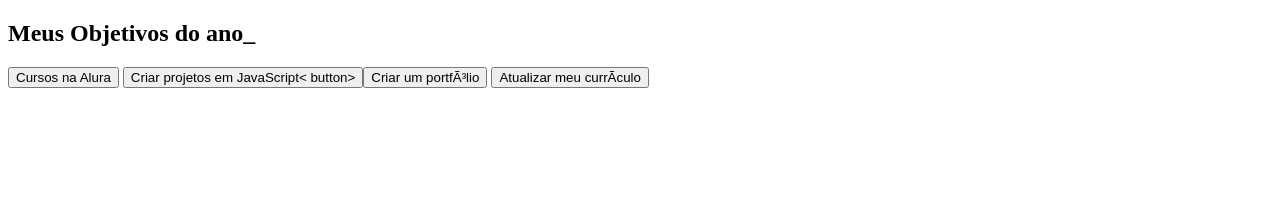
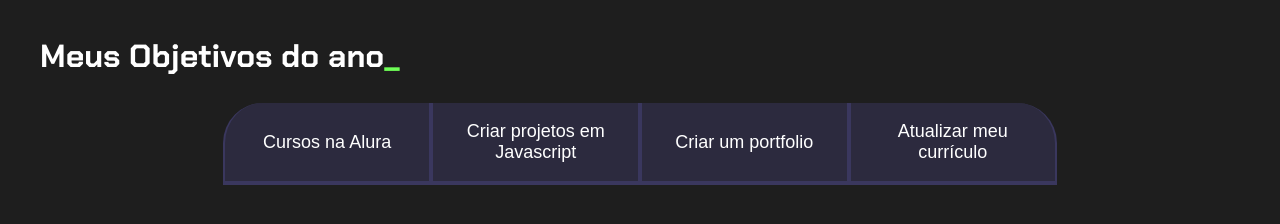
Before and after one commit to HellenQuedas/Meus-objetivos-do-ano, a plain HTML site: page index.html in a window 1280 px wide. Drawn offline with Linux system fonts and the light colour scheme.

Commit message:
Add files via upload

```diff
--- a/index.html
+++ b/index.html
@@ -1,20 +1,22 @@
 <!DOCTYPE html>
-<html lang=”pt-br”>
-    <head>
-        <meta charset=”UTF-8”>
-        <meta name=”viewport” content=”width=device-width, initial-
-scale=1.0”>
-        <title>Meus objetivos do ano</title>
-        <link rel=”stylesheet” href=”style.css”>
-    </head>
-     <body>
-         <section class=”conteudo-principal”></section>
-         <h2 class=”titulo-principal”>Meus Objetivos do ano_</h2>
-         <div class=”botoes”>
-             <button class=”botao”>Cursos na Alura</button>
-             <button class=”botao”>Criar projetos em JavaScript<
-button>
-             <button class=”botao”>Criar um portfólio</button>
-             <button class=”botao”>Atualizar meu currículo</button>
-         </div>
+<html lang="pt-br">
+
+<head>
+    <meta charset="UTF-8">
+    <meta name="viewport" content="width=device-width, initial-scale=1.0">
+    <title>Meus objetivos do ano</title>
+    <link rel="stylesheet" href="style.css">
+</head>
+
+<body>
+    <section class="conteudo-principal">
+        <h2 class="titulo-principal">Meus Objetivos do ano<span>_</span></h2>
+        <div class="botoes">
+            <button class="botao">Cursos na Alura</button>
+            <button class="botao">Criar projetos em Javascript</button>
+            <button class="botao">Criar um portfolio</button>
+            <button class="botao">Atualizar meu currículo</button>
+        </div>
+    </section>
 </body>
+</html>
--- a/style.css
+++ b/style.css
@@ -1,16 +1,76 @@
-@import url(‘https://fonts.googleapis.com/ css2?family=Chakra+Petch:wght@400;700&display=swap’);
+@import url('https://fonts.googleapis.com/css2?family=Chakra+Petch:wght@400;700&display=swap');
 
-:root{
-    --cor-de-fundo:  #1E1E1E;
-    --verde:  #6fff57
-    --branco:  #FFFFFF;
-    --botao-ativo:  #3a375e
-    --botao-inativo:  rgba(58, 55, 94, 0.5);
-    --texto-fundo:  rgba(58, 55, 94, 0.3)
+:root {
+    --cor-de-fundo: #1E1E1E;
+    --verde: #6FFF57;
+    --branco: #FFFFFF;
+    --botao-ativo: #3A375E;
+    --botao-inativo: rgba(58, 55, 94, 0.5);
+    --texto-fundo: rgba(58, 55, 94, 0.3);
 }
 
-body{
+body {
     background-color: var(--cor-de-fundo);
-    color: var(--branco); font-family: ‘Chakra Petch’, sans-serif;
+    color: var(--branco);
+    font-family: 'Chakra Petch', sans-serif;
+}
 
+
+.conteudo-principal {
+    display: flex;
+    flex-direction: column;
+    justify-content: center;
+    align-items: center;
+    max-width: 1200px;
+    width: 100%;
+    margin: 0 auto;
+}
+
+.titulo-principal {
+    text-align: left;
+    width: 100%;
+    font-size: 32px;
+}
+
+.titulo-principal span {
+    color: var(--verde);
+}
+
+.botao {
+    font-family: "Crakra Petch", sans-serif;
+    background-color: var(--botao-inativo);
+    color: var(--branco);
+    display: flex;
+    justify-content: center;
+    padding: 1em;
+    font-size: 18px;
+    align-items: center;
+    width: 100%;
+    border-bottom: 4px solid var(--botao-ativo);
+    border-left: 2px solid var(--botao-ativo);
+    border-right: 2px solid var(--botao-ativo);
+    border-top: none;
+}
+
+.botao:first-child {
+    border-radius: 40px 40px 0 0;
+}
+
+.botoes {
+    display: block;
+}
+
+
+@media screen and (min-width: 768px) {
+    .botoes {
+        display: flex;
     }
+
+    .botao:first-child {
+        border-radius: 40px 0 0 0;
+    }
+
+    .botao:last-child {
+        border-radius: 0 40px 0 0;
+    }
+}
```
Also changed, not shown: main.js (added).
